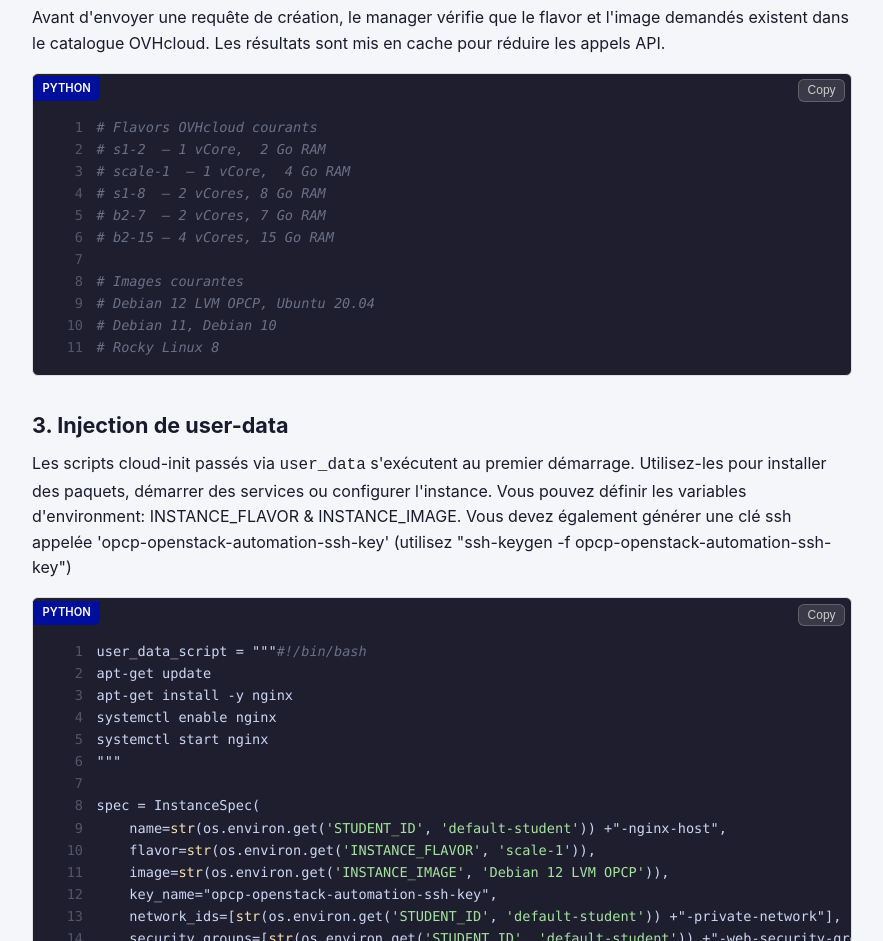
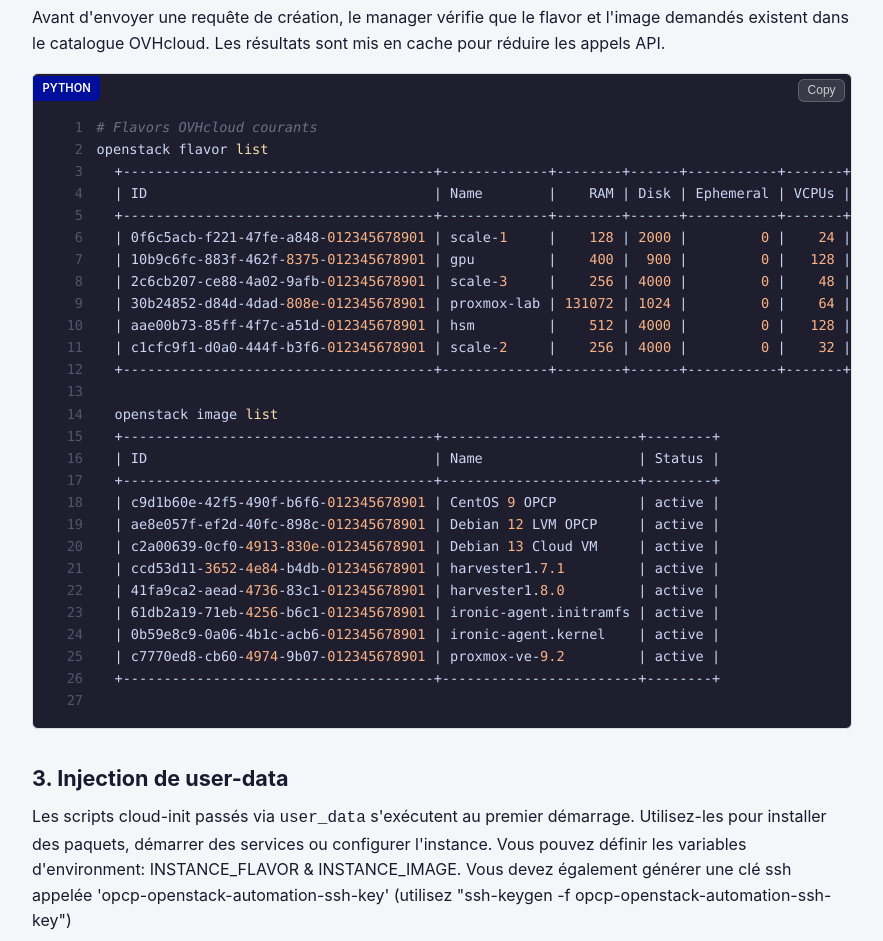
Before and after one commit to Sam9682/opcp-openstack-automation, a plain HTML site: page skillhub/fr/compute.html in a window 1280 px wide. Shown: the part 2390-3331 px from the top of the page, without its empty margins (338-1221 px from the left). Drawn offline with Linux system fonts and the light colour scheme.

Commit message:
modify flavors

```diff
--- a/skillhub/fr/compute.html
+++ b/skillhub/fr/compute.html
@@ -144,16 +144,33 @@
       </p>
 
       <pre><code class="language-python"># Flavors OVHcloud courants
-# s1-2  — 1 vCore,  2 Go RAM
-# scale-1  — 1 vCore,  4 Go RAM
-# s1-8  — 2 vCores, 8 Go RAM
-# b2-7  — 2 vCores, 7 Go RAM
-# b2-15 — 4 vCores, 15 Go RAM
+openstack flavor list
+	+--------------------------------------+-------------+--------+------+-----------+-------+-----------+
+	| ID                                   | Name        |    RAM | Disk | Ephemeral | VCPUs | Is Public |
+	+--------------------------------------+-------------+--------+------+-----------+-------+-----------+
+	| 0f6c5acb-f221-47fe-a848-012345678901 | scale-1     |    128 | 2000 |         0 |    24 | True      |
+	| 10b9c6fc-883f-462f-8375-012345678901 | gpu         |    400 |  900 |         0 |   128 | True      |
+	| 2c6cb207-ce88-4a02-9afb-012345678901 | scale-3     |    256 | 4000 |         0 |    48 | True      |
+	| 30b24852-d84d-4dad-808e-012345678901 | proxmox-lab | 131072 | 1024 |         0 |    64 | True      |
+	| aae00b73-85ff-4f7c-a51d-012345678901 | hsm         |    512 | 4000 |         0 |   128 | True      |
+	| c1cfc9f1-d0a0-444f-b3f6-012345678901 | scale-2     |    256 | 4000 |         0 |    32 | True      |
+	+--------------------------------------+-------------+--------+------+-----------+-------+-----------+
 
-# Images courantes
-# Debian 12 LVM OPCP, Ubuntu 20.04
-# Debian 11, Debian 10
-# Rocky Linux 8</code></pre>
+	openstack image list
+	+--------------------------------------+------------------------+--------+
+	| ID                                   | Name                   | Status |
+	+--------------------------------------+------------------------+--------+
+	| c9d1b60e-42f5-490f-b6f6-012345678901 | CentOS 9 OPCP          | active |
+	| ae8e057f-ef2d-40fc-898c-012345678901 | Debian 12 LVM OPCP     | active |
+	| c2a00639-0cf0-4913-830e-012345678901 | Debian 13 Cloud VM     | active |
+	| ccd53d11-3652-4e84-b4db-012345678901 | harvester1.7.1         | active |
+	| 41fa9ca2-aead-4736-83c1-012345678901 | harvester1.8.0         | active |
+	| 61db2a19-71eb-4256-b6c1-012345678901 | ironic-agent.initramfs | active |
+	| 0b59e8c9-0a06-4b1c-acb6-012345678901 | ironic-agent.kernel    | active |
+	| c7770ed8-cb60-4974-9b07-012345678901 | proxmox-ve-9.2         | active |
+	+--------------------------------------+------------------------+--------+
+	</code></pre>
+</code></pre>
 
       <!-- Section 3 -->
       <h2>3. Injection de user-data</h2>
```
